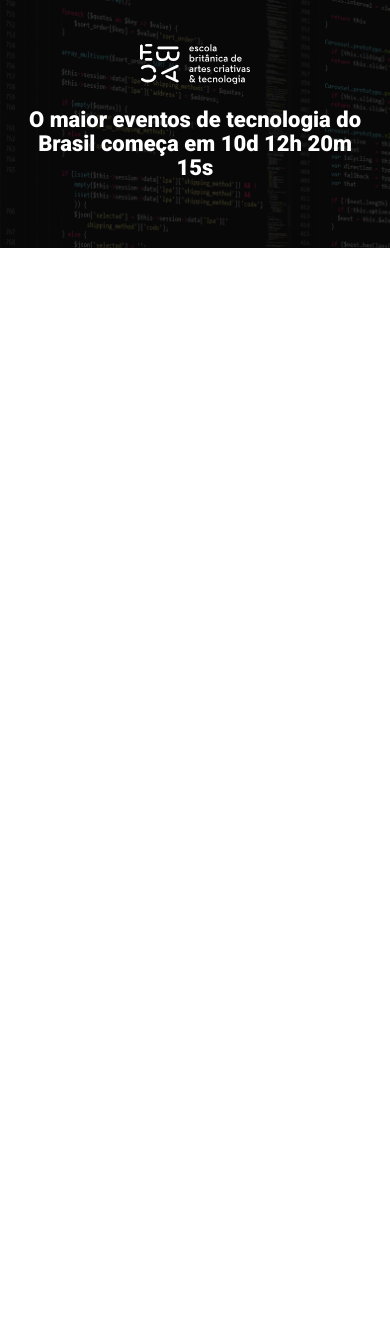
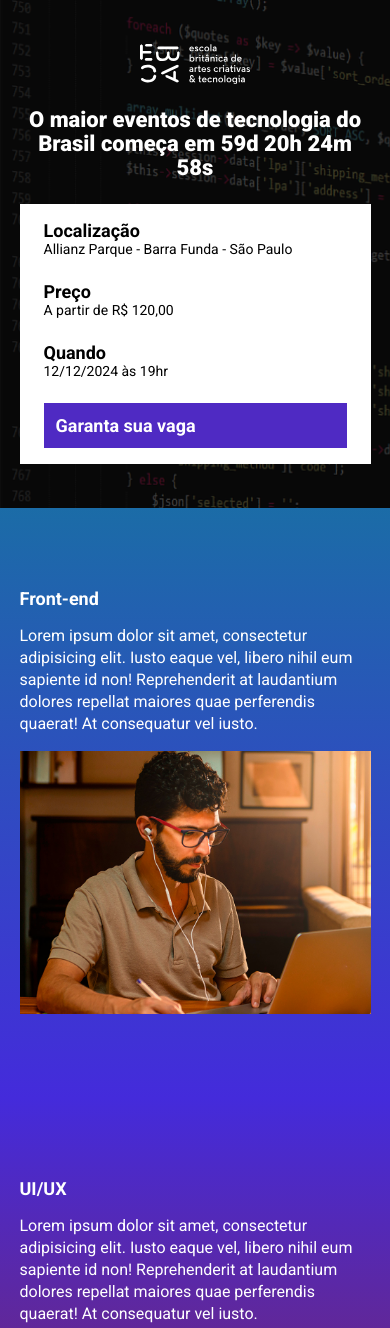
Before and after one commit to zmadou/ebac_tech_talks, a website built with Parcel: page src/index.html in a window 390 px wide. Shown: the top 1328 px of the page. Before the commit the page ends 844 px from the top, so only its background shows below. Built offline with nearby package versions, Linux system fonts and the light colour scheme.

Commit message:
criando a contagem regressiva

```diff
--- a/package.json
+++ b/package.json
@@ -1,9 +1,9 @@
 {
   "name": "ebac_tech_talks",
   "version": "1.0.0",
-  "main": "index.js",
   "scripts": {
     "dev": "parcel src/index.html src/styles/main.scss src/scripts/main.js",
+    "build": "parcel build src/index.html",
     "test": "echo \"Error: no test specified\" && exit 1"
   },
   "keywords": [],
--- a/src/index.html
+++ b/src/index.html
@@ -8,17 +8,88 @@
     <link rel="preconnect" href="https://fonts.googleapis.com">
     <link rel="preconnect" href="https://fonts.gstatic.com" crossorigin>
     <link href="https://fonts.googleapis.com/css2?family=Roboto:ital,wght@0,100;0,300;0,400;0,500;0,700;0,900;1,100;1,300;1,400;1,500;1,700;1,900&display=swap" rel="stylesheet">
-    <script src="scripts/main.js" defer></script>
     <link rel="stylesheet" href="styles/main.scss">
+    <link rel="stylesheet" href="https://unpkg.com/aos@next/dist/aos.css" />
+
+
 </head>
 <body>
     <header class="hero">
         <div class="container">
             <img class="hero__logo" src="./images/ebac_logo.svg" alt="EBAC">
             <p class="hero__text">
-                O maior eventos de tecnologia do Brasil começa em 10d 12h 20m 15s
+                O maior eventos de tecnologia do Brasil começa em <span id="contador"></span>
             </p>
+            <div class="infos-bar">
+                <ul class="infos-bar__infos">
+                    <li class="infos-bar__infos__item">
+                        <b>Localização</b>
+                        Allianz Parque - Barra Funda - São Paulo
+                    </li>
+                    <li class="infos-bar__infos__item">
+                        <b>Preço</b>
+                        A partir de R$ 120,00
+                    </li>
+                    <li class="infos-bar__infos__item">
+                        <b>Quando</b>
+                        12/12/2024 às 19hr
+                    </li>
+                </ul>
+                <a href="http://" class="button button--primary">Garanta sua vaga</a>
+            </div>
         </div>
     </header>
+    <section class="event event--fontend" >
+        <div class="container" data-aos="fade-right">
+            <div class="event__details">
+                <h2 class="event__details__title">Front-end</h2>
+                <p class="event__details__description">
+                    Lorem ipsum dolor sit amet, consectetur adipisicing elit. Iusto eaque vel, libero nihil eum sapiente id non! Reprehenderit at laudantium dolores repellat maiores quae perferendis quaerat! At consequatur vel iusto.
+                </p>
+            </div>
+            <img class="event__image" src="./images/frontend.png" alt="Front-end">
+        </div>
+
+    </section>
+    <section class="event event--ui-ux event--image-left">
+        <div class="container" data-aos="fade-left">
+            <div class="event__details">
+                <h2 class="event__details__title">UI/UX</h2>
+                <p class="event__details__description">
+                    Lorem ipsum dolor sit amet, consectetur adipisicing elit. Iusto eaque vel, libero nihil eum sapiente id non! Reprehenderit at laudantium dolores repellat maiores quae perferendis quaerat! At consequatur vel iusto.
+                </p>
+            </div>
+            <img class="event__image" src="./images/ui-ux.png" alt="UI/UX">
+        </div>
+
+    </section>
+    <section class="event event--data-science">
+        <div class="container" data-aos="fade-right">
+            <div class="event__details">
+                <h2 class="event__details__title">Data Science</h2>
+                <p class="event__details__description">
+                    Lorem ipsum dolor sit amet, consectetur adipisicing elit. Iusto eaque vel, libero nihil eum sapiente id non! Reprehenderit at laudantium dolores repellat maiores quae perferendis quaerat! At consequatur vel iusto.
+                </p>
+            </div>
+            <img class="event__image" src="./images/data.png" alt="Data Science">
+        </div>
+
+    </section>
+    <section class="event event--backend event--image-left">
+        <div class="container" data-aos="fade-left">
+            <div class="event__details">
+                <h2 class="event__details__title">Beck-end</h2>
+                <p class="event__details__description">
+                    Lorem ipsum dolor sit amet, consectetur adipisicing elit. Iusto eaque vel, libero nihil eum sapiente id non! Reprehenderit at laudantium dolores repellat maiores quae perferendis quaerat! At consequatur vel iusto.
+                </p>
+            </div>
+            <img class="event__image" src="./images/backend.png" alt="Beck-end">
+        </div>
+
+    </section>
+    <script src="https://unpkg.com/aos@next/dist/aos.js"></script>
+    <script src="./scripts/main.js"></script>
+
+
 </body>
 </html>
--- a/src/scripts/main.js
+++ b/src/scripts/main.js
@@ -1 +1,33 @@
-console.log("Olá Mundo!")
+AOS.init();
+
+const dataDoEvento = new Date("Dec 12, 2024 19:00:00");
+const timeStampDoEvento = dataDoEvento.getTime();
+
+
+const contaAsHoras = setInterval(function() {
+    const agora = new Date();
+    const timeStampAtual = agora.getTime();
+
+
+    const distanciaAteOEvento = timeStampDoEvento - timeStampAtual;
+
+
+    const diasEmMs = 1000 * 60 * 60 * 24;
+    const horasEmMs = 1000 * 60 * 60;
+    const minutosEmMs = 1000 * 60;
+
+    const diasAteOEvento = Math.floor(distanciaAteOEvento / diasEmMs);
+    const horasAteOEvento = Math.floor((distanciaAteOEvento % diasEmMs) / horasEmMs);
+    const minutosAteOEvento = Math.floor((distanciaAteOEvento % horasEmMs) / minutosEmMs);
+    const segundosAteOEvento = Math.floor((distanciaAteOEvento % minutosEmMs) / 1000);
+
+
+    document.getElementById('contador').innerHTML = `${diasAteOEvento}d ${horasAteOEvento}h ${minutosAteOEvento}m ${segundosAteOEvento}s`;
+
+    if(distanciaAteOEvento < 0) {
+        clearInterval(contaAsHoras);
+        document.getElementById('contador').innerHTML = `Evento expirado`
+
+    }
+
+}, 1000);
--- /dev/null
+++ b/src/styles/_event.scss
@@ -0,0 +1,66 @@
+@use 'variables';
+
+.event {
+    padding: 80px 0;
+
+
+    &--fontend {
+        background-image: linear-gradient(variables.$blue1, variables.$blue2);
+    }
+    &--ui-ux {
+        background-image: linear-gradient(variables.$blue2, variables.$pink);
+    }
+    &--data-science {
+        background-image: linear-gradient(variables.$pink, variables.$yellow);
+    }
+    &--backend {
+        background-image: linear-gradient(variables.$yellow, variables.$pink);
+    }
+
+    &--image-left {
+        .container {
+            flex-direction: row-reverse;
+        }
+    }
+
+    .container {
+        display: flex;
+        gap: 40px;
+    }
+
+    &__image {
+        max-width: 360px;
+    }
+
+    &__details {
+
+        &__title {
+            font-size: 18px;
+            font-weight: bold;
+            margin-bottom: 16px;
+        }
+
+        &__description {
+            line-height: 22px;
+        }
+    }
+
+    @media (max-width: 640px) {
+
+        .container {
+            display: block;
+
+        }
+
+
+        &__image {
+            width: 100%;
+        }
+
+        &__details {
+            margin-right: 0;
+            margin-bottom: 16px;
+
+        }
+    }
+}
--- a/src/styles/_hero.scss
+++ b/src/styles/_hero.scss
@@ -1,3 +1,5 @@
+@use 'variables';
+
 .hero {
     padding-top: 64px;
     padding-bottom: 100px;
@@ -17,7 +19,7 @@
         left: 0;
         width: 100%;
         height: 100%;
-        background-color: #000;
+        background-color: variables.$secondaryTextColor;
         content: '';
         opacity: .7;
     }
--- /dev/null
+++ b/src/styles/_variables.scss
@@ -0,0 +1,9 @@
+
+$textColor: #fff;
+$secondaryTextColor: #000;
+
+$blue1:#1b6ca7;
+$blue2: #442bdb;
+$pink:#89223b;
+$yellow: #9c791d;
+$purple: #4F2AC3;
--- /dev/null
+++ b/src/styles/components/_buttons.scss
@@ -0,0 +1,31 @@
+@use '../variables';
+
+.button {
+    padding: 12px;
+    font-size: 18px;
+    font-weight: bold;
+    text-decoration: none;
+    text-align: center;
+    white-space: nowrap;
+
+
+
+    &--primary {
+        color: #fff;
+        background-color: variables.$purple;
+    }
+
+
+
+    @media (max-width: 640px) {
+        display: block;
+        width: 100%;
+
+    }
+
+    @media (max-width: 1024px) {
+        display: flex;
+        align-items: center;
+
+    }
+}
--- /dev/null
+++ b/src/styles/components/_infosbar.scss
@@ -0,0 +1,47 @@
+@use '../variables';
+
+
+.infos-bar {
+    padding: 16px 24px;
+    background-color: variables.$textColor;
+    display: flex;
+    justify-content: space-between;
+    &__infos {
+        display: flex;
+        gap: 40px;
+
+        &__item {
+            font-size: 14px;
+            color: variables.$secondaryTextColor;
+
+            b {
+                font-size: 18px;
+                display: block;
+                color: variables.$secondaryTextColor;
+            }
+        }
+
+    }
+
+    @media (max-width: 640px) {
+        display: block;
+
+        &__infos {
+            display: block;
+
+            &__item {
+                margin-bottom: 24px;
+            }
+        }
+    }
+
+    @media (max-width: 1024px) {
+
+        &__infos {
+            gap: 16px;
+
+        }
+
+    }
+
+}
--- a/src/styles/main.scss
+++ b/src/styles/main.scss
@@ -1,11 +1,15 @@
 @use 'hero';
-
+@use 'components/infosbar';
+@use 'components/buttons';
+@use 'event';
+@use 'variables';
 * {
     margin: 0;
     padding: 0;
     box-sizing: border-box;
     font-family: Roboto, sans-serif;
-    color: #fff;
+    color: variables.$textColor;
+    list-style: none;
 }
 
 .container {
```
